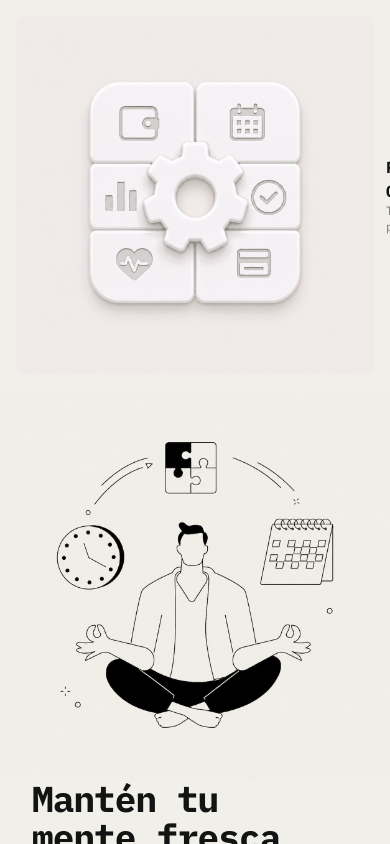
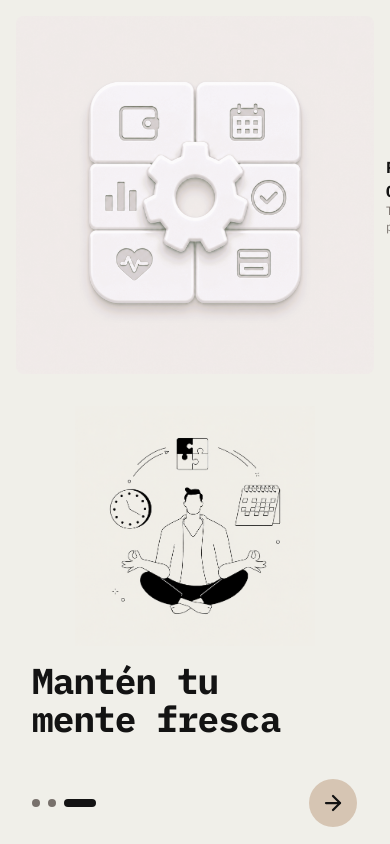
Before and after one commit to jarvinc3/personal-os-web, a Next.js app: page /login in a window 390 px wide. Built offline with nearby package versions, Linux system fonts and the light colour scheme; no server answers.

Commit message:
refactor: simplify .gitignore for CodeGraph, enhance layout structure in AuthLayout and LoginPage components, and improve responsiveness with updated CSS classes

```diff
--- a/app/(auth)/layout.tsx
+++ b/app/(auth)/layout.tsx
@@ -1,9 +1,9 @@
-import type { ReactNode } from 'react';
+import type { ReactNode } from "react"
 
 export default function AuthLayout({ children }: { children: ReactNode }) {
   return (
-    <div className="flex flex-col min-h-screen bg-background overflow-y-hidden">
+    <div className="flex min-h-screen flex-col overflow-y-hidden bg-background dark:bg-[#090909]!">
       {children}
     </div>
-  );
+  )
 }
--- a/app/(auth)/login/login-client.tsx
+++ b/app/(auth)/login/login-client.tsx
@@ -74,7 +74,7 @@ export default function LoginPage() {
   }
 
   return (
-    <div className="flex h-screen flex-col bg-background">
+    <div className="flex h-screen flex-col">
       <nav className="flex flex-row items-center gap-3 p-4">
         <Image
           src={appIcon}
@@ -90,7 +90,7 @@ export default function LoginPage() {
         </div>
       </nav>
 
-      <div className="flex flex-1 flex-col md:flex-row">
+      <div className="flex min-h-0 flex-1 flex-col md:flex-row">
         <div className="hidden flex-1 flex-col items-center justify-center gap-4 p-4 md:flex">
           {authMode === "login" ? (
             <>
@@ -139,19 +139,20 @@ export default function LoginPage() {
           )}
         </div>
 
-        <div className="flex flex-1 flex-col">
-          <div className="flex flex-1 items-center justify-center">
+        <div className="flex min-h-0 min-w-0 flex-1 flex-col">
+          <div className="flex min-h-0 flex-1 items-center justify-center p-4 sm:p-6 md:p-4">
             <Image
               src={welcomeIllustration}
               alt="Ilustración de bienvenida"
               width={650}
               height={300}
-              className="h-auto w-auto object-contain"
+              sizes="(max-width: 767px) calc(100vw - 2rem), 50vw"
+              className="h-auto max-h-full w-auto max-w-full object-contain"
               priority
             />
           </div>
 
-          <div className="flex flex-col gap-10 px-8">
+          <div className="flex shrink-0 flex-col gap-10 px-8">
             <h1 className="text-4xl leading-[1.05] font-bold tracking-tight text-foreground">
               Mantén tu
               <br />
```
Also changed, not shown: 1 other file (tests, documents, lock files or other folders).
